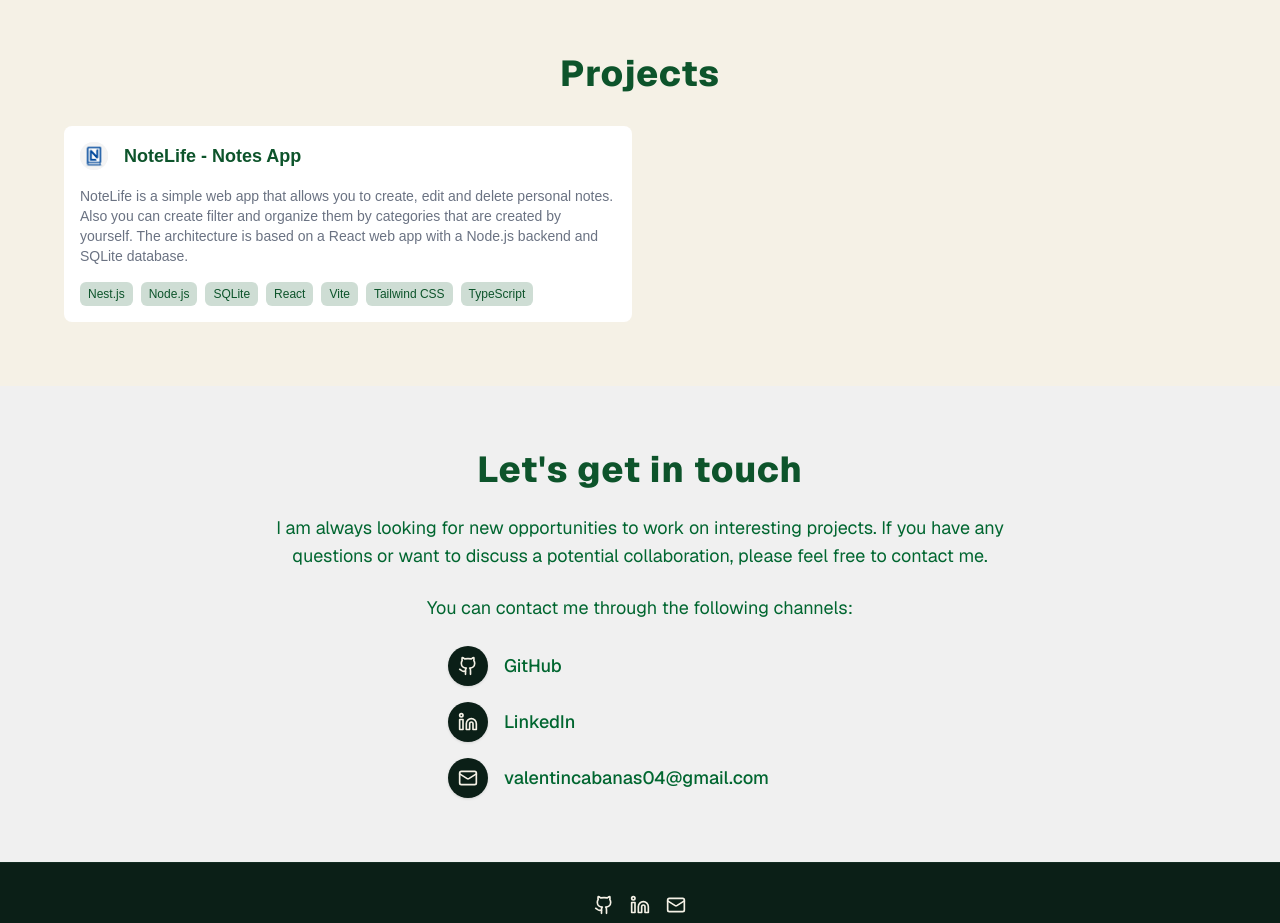
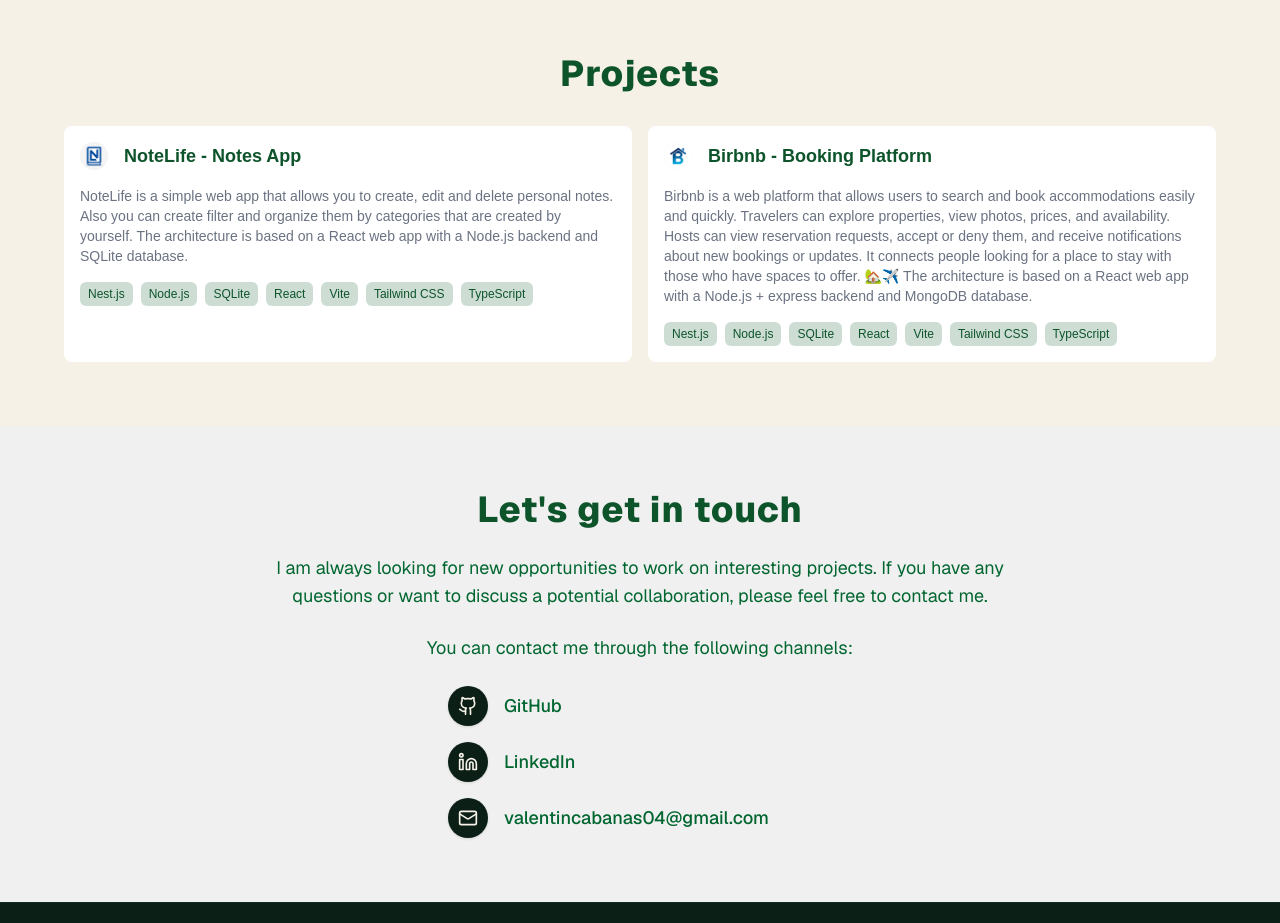
Before and after one commit to Valenc04/Portfolio, a Next.js app: page / in a window 1280 px wide. Shown: the part 1100-2023 px from the top of the page. Built offline with nearby package versions, Linux system fonts and the light colour scheme.

Commit message:
Birbnb agregado

```diff
--- a/app/page.tsx
+++ b/app/page.tsx
@@ -80,6 +80,32 @@ export default function Home() {
             <span className="px-2 py-1 text-xs bg-green-900/20 text-green-900 rounded-md">TypeScript</span>
           </div>
         </a>
+        <a href="https://birbnb-2.netlify.app/app" target="_blank" rel="noopener noreferrer" className="flex flex-col h-full gap-4 rounded-lg bg-white p-4 min-h-0 transition-all duration-200 ease-out hover:-translate-y-2 hover:shadow-lg hover:bg-green-50/70">
+          <header className="flex flex-row gap-4 flex-shrink-0 items-center">
+            <div className="w-7 h-7 rounded-full overflow-hidden shrink-0 flex items-center justify-center bg-gray-100">
+              <Image src="/images/birbnb.jpg" alt="Birbnb Logo" width={28} height={28} className="w-full h-full object-cover" />
+            </div>
+            <div className="flex flex-col gap-2 min-w-0">
+              <h3 className="text-lg font-bold text-green-900 leading-7">Birbnb - Booking Platform</h3>
+            </div>
+          </header>
+          <p className="text-sm text-gray-500">
+            Birbnb is a web platform that allows users to search and book accommodations easily and quickly.
+            Travelers can explore properties, view photos, prices, and availability. Hosts can view reservation requests,
+            accept or deny them, and receive notifications about new bookings or updates. It connects people looking for a place
+            to stay with those who have spaces to offer. 🏡✈️
+            The architecture is based on a React web app with a Node.js + express backend and MongoDB database.
+          </p>
+          <div className="flex flex-row gap-2">
+            <span className="px-2 py-1 text-xs bg-green-900/20 text-green-900 rounded-md">Nest.js</span>
+            <span className="px-2 py-1 text-xs bg-green-900/20 text-green-900 rounded-md">Node.js</span>
+            <span className="px-2 py-1 text-xs bg-green-900/20 text-green-900 rounded-md">SQLite</span>
+            <span className="px-2 py-1 text-xs bg-green-900/20 text-green-900 rounded-md">React</span>
+            <span className="px-2 py-1 text-xs bg-green-900/20 text-green-900 rounded-md">Vite</span>
+            <span className="px-2 py-1 text-xs bg-green-900/20 text-green-900 rounded-md">Tailwind CSS</span>
+            <span className="px-2 py-1 text-xs bg-green-900/20 text-green-900 rounded-md">TypeScript</span>
+          </div>
+        </a>
       </div>
     </section>
     <section
```
Also changed, not shown: public/images/birbnb.jpg (added).
